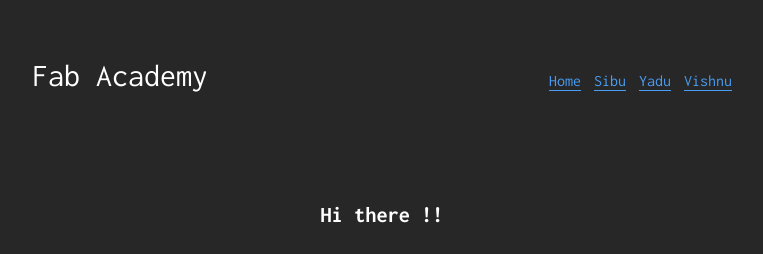
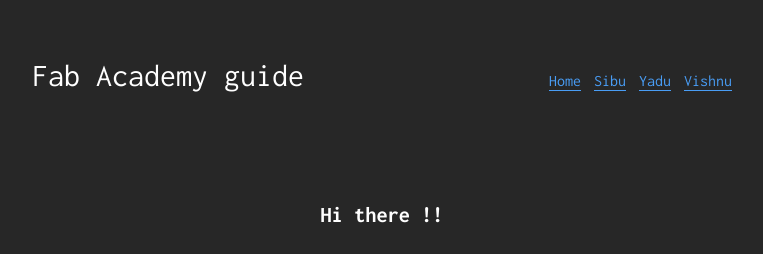
Before and after one commit to VishnuEaswaran/Fab17-instruct, a Jekyll site: the page built from index.md, in a window 1280 px wide. Shown: the top 254 px of the page, without its empty margins (258-1021 px from the left). Built offline with Jekyll 4.4.1, drawn with Linux system fonts in a browser that asks for light colours.

Commit message:
Site name & readme

```diff
--- a/_config.yml
+++ b/_config.yml
@@ -3,7 +3,7 @@ permalink: /blog/:title
 
 
 # My variables
-name: Fab Academy
+name: Fab Academy guide
 description: For academy students and instructors
 baseurl: /Fab17-instruct
 google_verification: null
```
Also changed, not shown: README.md.
